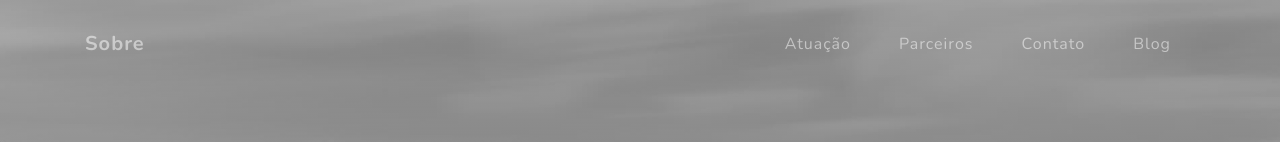
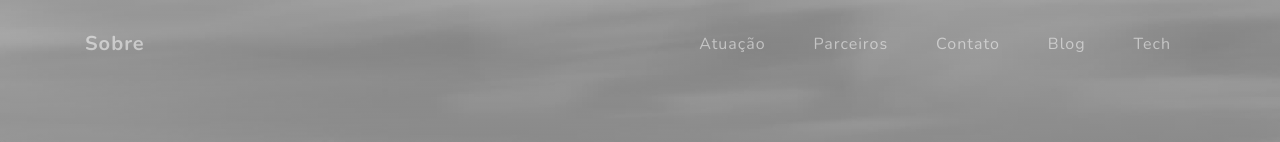
Before and after one commit to fragzero/fragzero.github.io, a plain HTML site: page index.html in a window 1280 px wide. Shown: the top 142 px of the page. Drawn offline with nearby package versions, Linux system fonts and the light colour scheme.

Commit message:
Update index.html

```diff
--- a/index.html
+++ b/index.html
@@ -42,6 +42,9 @@
           </li>
           <li class="nav-item">
             <a class="nav-link js-scroll-trigger" href="http://blog.fragzero.com.br">Blog</a>
+          </li>
+          <li class="nav-item">
+            <a class="nav-link js-scroll-trigger" href="http://raffaele.blogspot.com">Tech</a>
           </li>
         </ul>
       </div>
```
